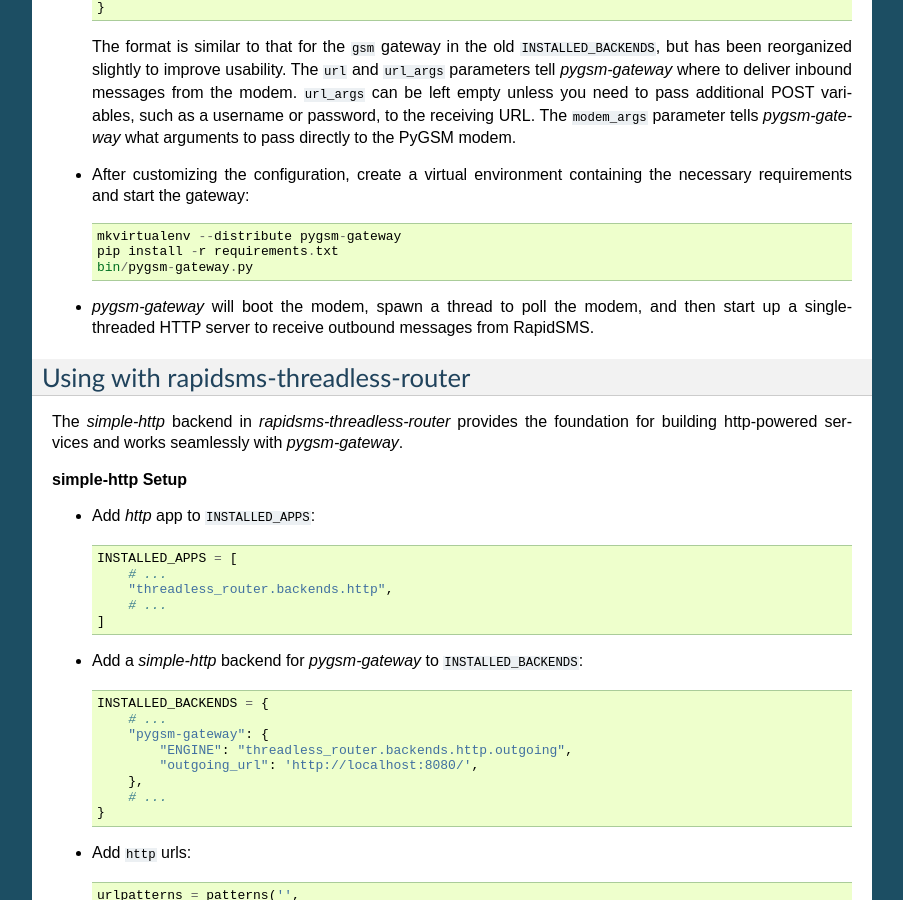
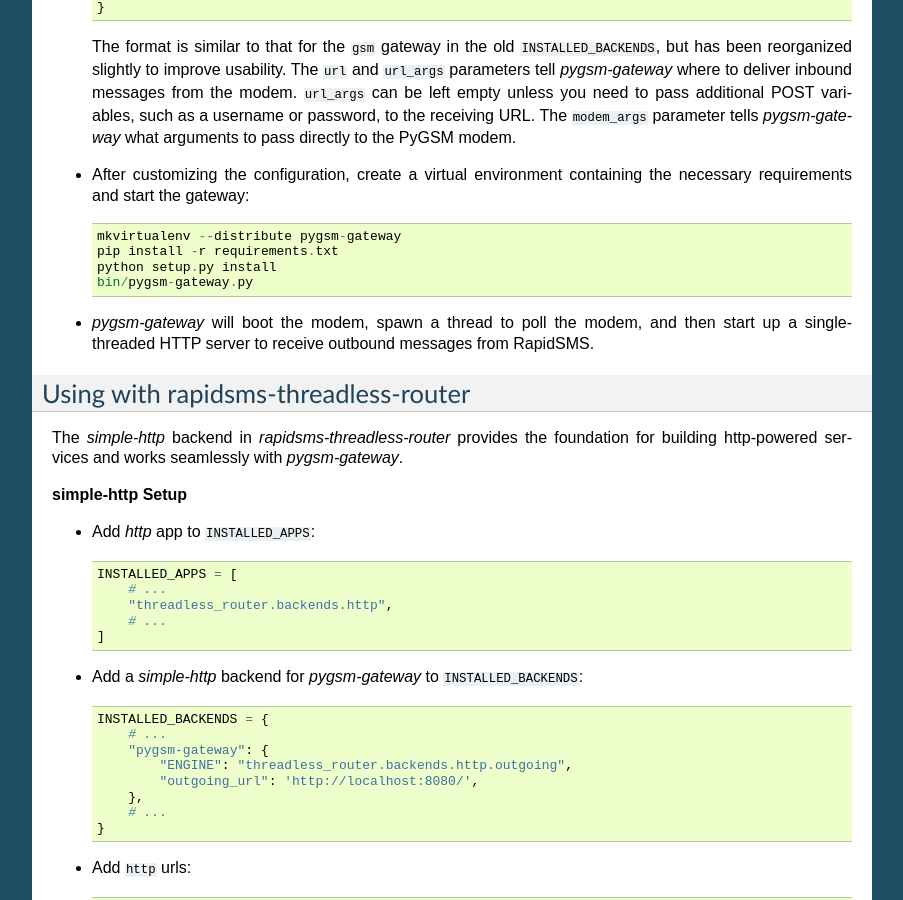
Before and after one commit to caktus/pygsm-gateway, a Sphinx documentation site: the page built from docs/using.rst, in a window 1280 px wide and 900 px high, scrolled down 610 px. Shown: the whole window, without its empty margins (198-1101 px from the left). Built offline with Sphinx 7.4.7, drawn with Linux system fonts in a browser that asks for light colours.

Commit message:
need to install pygsm_gateway before running script

```diff
--- a/docs/using.rst
+++ b/docs/using.rst
@@ -49,6 +49,7 @@
 
     mkvirtualenv --distribute pygsm-gateway
     pip install -r requirements.txt
+    python setup.py install
     bin/pygsm-gateway.py
 
 * `pygsm-gateway` will boot the modem, spawn a thread to poll the modem, and
```
